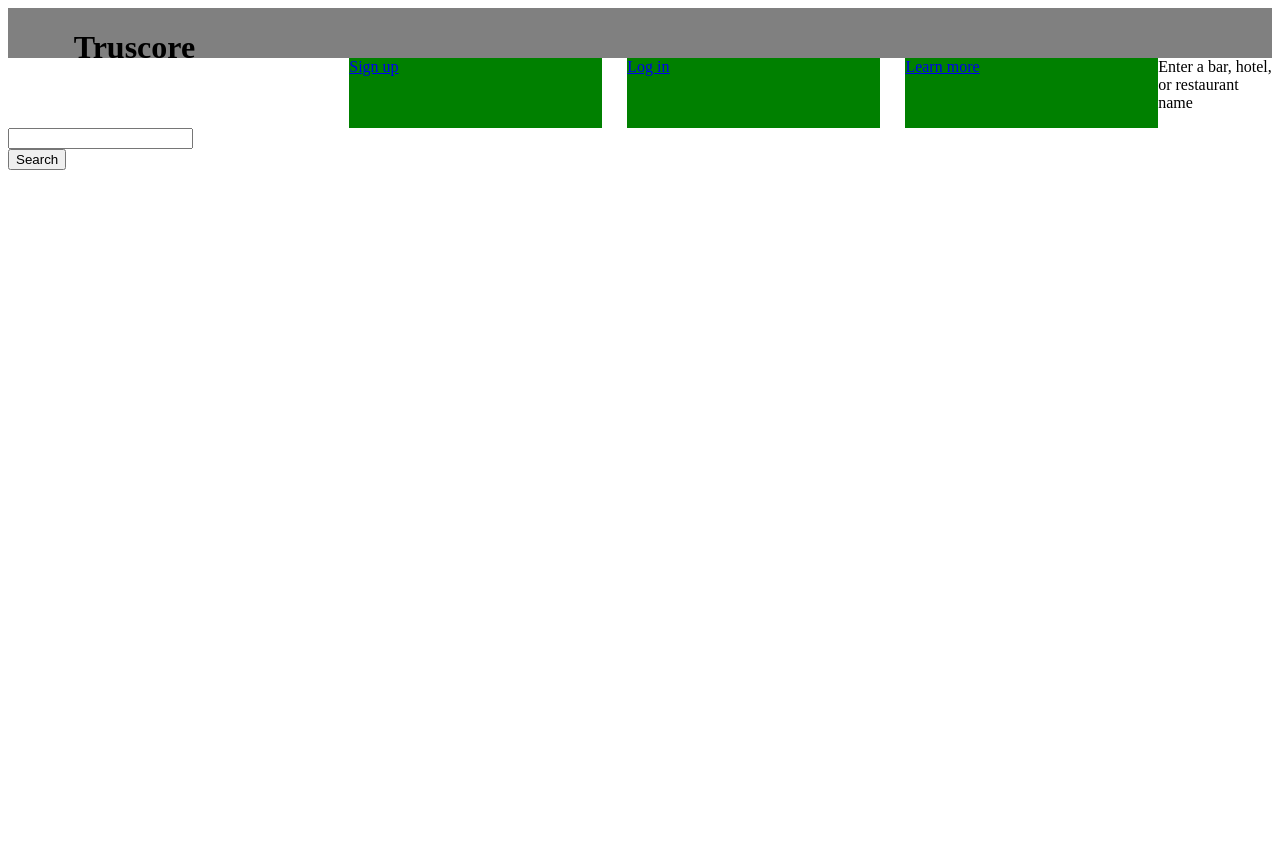
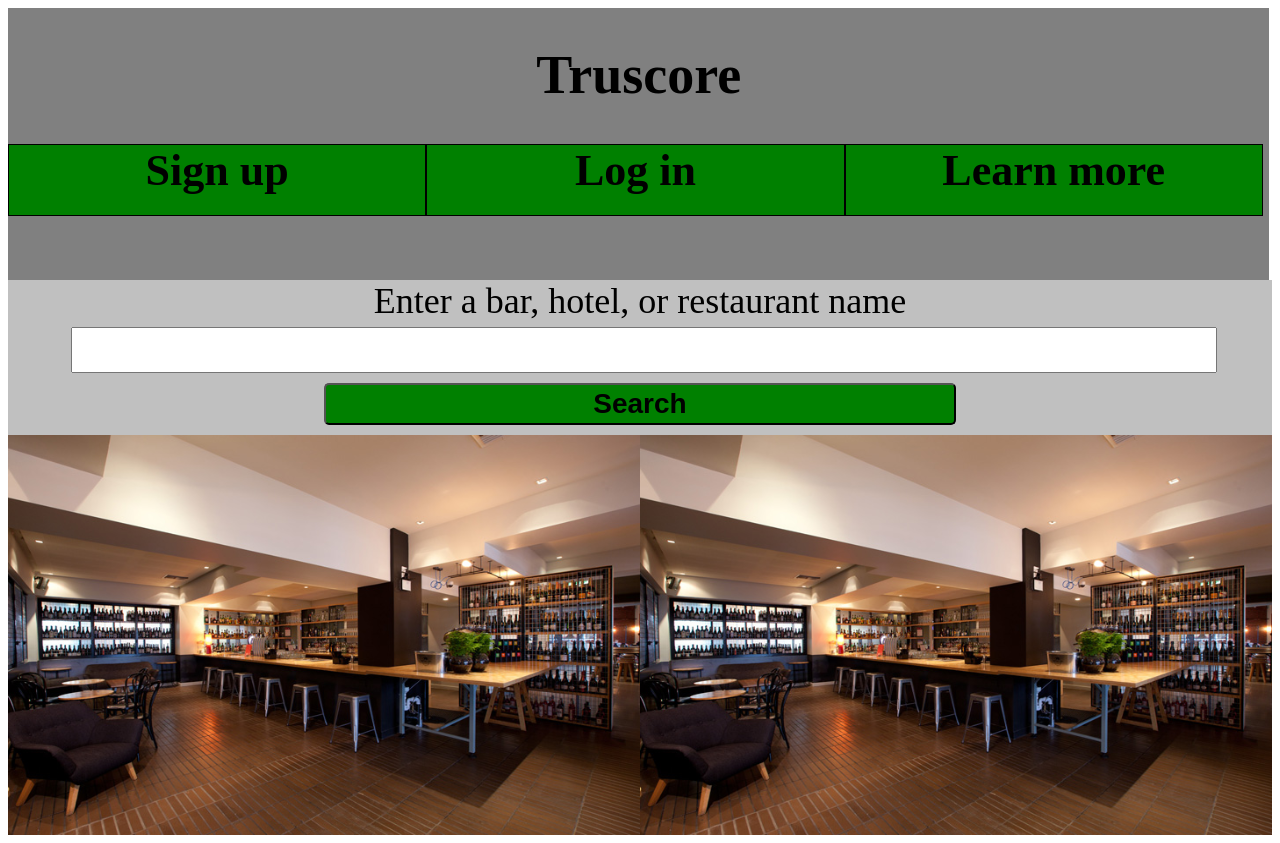
Before and after one commit to thekitbag/truscore, a Flask app: page / in a window 1280 px wide. Before the commit the page ends 170 px from the top, so only its background shows below. Run offline with Flask 2, Linux system fonts and the light colour scheme.

Commit message:
loads of changes

```diff
--- a/truscore/search.py
+++ b/truscore/search.py
@@ -2,7 +2,115 @@ from random import randint
 from datetime import date
 from .models import Vote
 
+class AggregateResults():
+	def collateResults(query):
+		"""returns all results for a given query"""
+		votes = Vote.query.all()
+		results = []
+		establishments = set()
+		for vote in votes:
+			establishments.add(vote.establishment)
+		for establishment_name in establishments:
+			resultData = {}
+			resultData['establishment'] = establishment_name
+			resultData['truscore'] = Truscore.calculateTruscore(votes, establishment_name)
+			results.append(resultData)
+		return results
+
+
+class Truscore():
+	def calculateTruscore(votes, establishment_name):
+		"""takes a list of vote objects  and an establishment name and returns a weighted score based
+		on the properties of those votes"""
+		votes_and_weightings = []
+		number_of_votes = 0
+		users_and_weights = Truscore.calculateUserWeightings(votes)
+		for vote in votes:
+			if vote.establishment == establishment_name:
+				number_of_votes += 1
+				vote_weight = DateWeight.calculateDateWeighting(vote) * users_and_weights[vote.username]
+				vote_dict = {}
+				vote_dict['vote value'] = vote.vote
+				vote_dict['vote weight'] = vote_weight
+				votes_and_weightings.append(vote_dict)
+		totalscore = 0
+		effective_number_of_votes = 0
+		for item in votes_and_weightings:
+			totalscore += (item['vote value'] * item['vote weight'])
+			effective_number_of_votes += item['vote weight']
+		initial_score = totalscore / effective_number_of_votes * 20
+		truscore = round(Truscore.adjustForNumberOfVotes(initial_score, number_of_votes))
+		return {'score':truscore, 'number of votes':number_of_votes}
+
+	def calculateUserWeightings(votes):
+		users_and_weights = {}
+		users =  set()
+		for vote in votes:
+			users.add(vote.username)
+		for username in users:
+			total_votes = 0
+			voter_weight = 0
+			for each_vote in votes:
+				if each_vote.username == username:
+					total_votes += 1
+					print(username, total_votes)
+			if total_votes < 5:
+				voter_weight = 1
+			elif total_votes < 10:
+				voter_weight = 2
+			elif total_votes < 25:
+				voter_weight = 3
+			else: vote_weight = 5
+			users_and_weights[username] = voter_weight
+		return users_and_weights
+
+	def adjustForNumberOfVotes(initial_score, number_of_votes):
+		diff = 50-initial_score
+		if number_of_votes < 5:
+			new_diff = diff/1.5
+		elif number_of_votes < 10:
+			new_diff = diff/1.3
+		elif number_of_votes < 25:
+			new_diff = diff/1.1
+		else: new_diff = diff
+		new_score = 50 - new_diff
+		return new_score
+
+class DateWeight():
+	def days_ago(year, month, day):
+		input_date = date(year, month, day)
+		today = date.today()
+		delta = today - input_date
+		return delta.days
+
+	def calculateDateWeighting(vote):
+		year = int(vote.date[0:4])
+		month = int(vote.date[5:7])
+		day = int(vote.date[8:10])
+		days_since_vote = DateWeight.days_ago(year,month,day)
+		if days_since_vote < 7:
+			return 5
+		elif days_since_vote < 21:
+			return 4
+		elif days_since_vote < 50:
+			return 3
+		elif days_since_vote < 100:
+			return 2
+		else: return 1
+
+class UserWeight():
+	def calculateUserWeighting(vote):
+		"""takes the username of a voter and calculates the weight that user deserves based  on
+		how many votes they have ever cast and their personality
+		n.b. Will need a better way to do this in future as it will currnely query the entire
+		DB for each individual vote - doesn't scale"""
+		return 1
+
+
+
 class Test():
+	def calculateTruscore(establishment):
+		return 42
 
 	def getResults():
 		"""interpret search term, use some public API to find hits, look up those hits against votes in the DB,
@@ -88,59 +196,3 @@ class Test():
 		elif number_of_votes < 50:
 			reliability = 2
 		return reliability
-
-
-
-	def days_ago(year, month, day):
-		input_date = date(year, month, day)
-		today = date.today()
-		delta = today - input_date
-		return delta.days
-
-	def calculateDateWeighting(date):
-		year = int(date[0:4])
-		month = int(date[5:7])
-		day = int(date[8:10])
-		days_since_vote = Test.days_ago(year,month,day)
-		if days_since_vote < 7:
-			return 4
-		elif days_since_vote < 21:
-			return 3
-		elif days_since_vote < 50:
-			return 2
-		elif days_since_vote < 100:
-			return 1
-
-
-
-test_votes = [
-{'date': '2018-11-27', 'user':'mark', 'score':5},
-{'date': '2018-10-23', 'user':'paul', 'score':2}
-]
-
-positive_votes = [3,4,4,5,4,4,5]
-negative_votes = [1,2,2,1,2]
-
-
-users = []
-
-
-class User():
-	def __init__(self):
-		self.name = ""
-		self.votes = []
-
-	def getUserByUsername(username):
-		user = [userObject for userObject in users if userObject.name == username]
-		return user[0]
-
-
-
-mark = User()
-mark.name = "mark"
-mark.votes = positive_votes
-paul = User()
-paul.name = "paul"
-paul.votes = negative_votes
-users.append(mark)
-users.append(paul)
--- a/truscore/static/css/main.css
+++ b/truscore/static/css/main.css
@@ -1,21 +1,39 @@
+.body {
+    min-width: 720px;
+}
+
 .header-bar {
-	height: 50px;
-	width: 100%;
-	background-color: grey;
-	text-align: center;
+    height: 136px;
+    width: 99.8%;
+    background-color: grey;
+    text-align: center;
 }
+
+
 .section-content {
 	background-color: teal;
 
 
 }
 
-.section-content a{
-	float: left;
-	height: 70px;
-	width: 20%;
-	background-color: green;
-	margin-left: 2%;
+.header-bar a {
+    text-decoration: none;
+    float: left;
+    height: 70px;
+    width: 33%;
+    margin-bottom: 20px%;
+    background-color: green;
+    border: 1px solid black;
+    font-size: 44px;
+    text-align: center;
+    color: black;
+    font-weight: 800;
+    vertical-align: center;
+    font-style: none;
+}
+
+.header-bar a:hover {
+    background-color: teal;
 }
 
 
@@ -35,6 +53,7 @@
 	background-color: green;
 	border-radius: 5px;
 	text-align: center;
+    font-weight: 600;
 
 }
 
@@ -69,7 +88,10 @@
 	font-size: 40px;
 }
 
-
+.number-of-votes {
+    float: left;
+    font-size: 14px;
+}
 .more-info {
     float: right;
     width: 15%;
@@ -142,9 +164,33 @@
 .title {
     font-weight: 800;
     float: left;
-    width: 20%;
+    width: 100%;
     margin-right: 5%;
     margin: right;
+    font-size: 54px;
+}
+
+.title-search {
+    font-size: 36px;
+    text-align: center;
+    width: 100%;
+    display: block;
+}
+
+.enter-search-term {
+    margin-left: 5%;
+    margin-bottom: 10px;
+    width: 90%;
+    height: 40px;
+    font-size: 20px;
+    margin-top: 5px;
+}
+
+.submit-search {
+    width: 50%;
+    height: 42px;
+    margin-left: 25%;
+    font-size:28px;
 }
 
 .value {
@@ -156,3 +202,15 @@
     width: 100%;
     border: 1px solid black;
 }
+
+#background-pic {
+    background-image: url(../img/hotelbar.jpg);
+    height: 400px;
+    width: 100%;
+    background-repeat: round;
+}
+
+.search-section {
+    background-color: silver;
+    padding-bottom: 10px;
+}
--- a/truscore/templates/about.html
+++ b/truscore/templates/about.html
@@ -1,4 +1,4 @@
-{% extends "base.html" %}
+{% extends "logged_out_base.html" %}
 
 {% block content %}
 <h3>Truscore is the place to go to get a reliable rating on anything. Want to know if a hotel, bar, restaurant, shop, website, tv programme, set of golf clubs or anything you are considering investing your time or money into is worthwhile? Truscore is the place to come.</h3>
--- a/truscore/templates/index.html
+++ b/truscore/templates/index.html
@@ -1,19 +1,14 @@
-{% extends "base.html" %}
+{% extends "logged_out_base.html" %}
 
 {% block content %}
-  <main class="hero-section">
+  <main>
     <div class="container">
-      <div class="section-content">
-        <a href="{{ url_for('signup') }}" class="btn-primary">Sign up</a>
-        <a href="{{ url_for('login') }}" class="btn-secondary">Log in</a>
-        <a href="{{ url_for('about') }}" class="btn-secondary">Learn more</a>
-      </div>
       <div class="search-section">
         <form method="POST" action="/search">
         {{ form.hidden_tag() }}
 
           <div class="form-group">
-          {{ form.search.label }}
+            {{ form.search.label(class='title-search')}}
 
             {% if form.search.errors %}
               {% for error in form.password.errors %}
@@ -21,15 +16,14 @@
               {% endfor %}
             {% endif %}
 
-          {{ form.search }}
+            {{ form.search(class='enter-search-term') }}
           </div>
 
-        {{ form.submit(class="btn-primary") }}
+        {{ form.submit(class="btn submit-search") }}
         </form>
       </div>
-
-      <div class="clearfix"></div>
-
+      <div id="background-pic">
+      </div>
     </div>
   </main>
 {% endblock %}
--- a/truscore/templates/base.html
+++ b/truscore/templates/logged_in_base.html
@@ -5,15 +5,11 @@
     <meta http-equiv="Cache-Control" content="no-cache"/>
   </head>
   <body>
-    <header>
-      <div class="header-bar">
-        <h1 class="title">Truscore</h1>
-      </div>
-
-    </header>
-
+  <div class="header-bar">
+    <a href="{{ url_for('x') }}" class="btn-primary">Home</a>
+    <a href="{{ url_for('x') }}" class="btn-secondary">My Account</a>
+  </div>
     {% block content %}
     {% endblock %}
-
   </body>
 </html>
--- /dev/null
+++ b/truscore/templates/logged_out_base.html
@@ -0,0 +1,22 @@
+<!DOCTYPE html>
+<html>
+  <head>
+    <link href="{{ url_for('static', filename='css/main.css') }}" rel="stylesheet" >
+    <meta http-equiv="Cache-Control" content="no-cache"/>
+  </head>
+  <body class="body">
+    <header>
+      <div class="header-bar">
+        <h1 class="title">Truscore</h1>
+      </div>
+
+    </header>
+    <div class="header-bar">
+      <a href="{{ url_for('signup') }}" class="btn-primary">Sign up</a>
+      <a href="{{ url_for('login') }}" class="btn-secondary">Log in</a>
+      <a href="{{ url_for('about') }}" class="btn-secondary">Learn more</a>
+    </div>
+    {% block content %}
+    {% endblock %}
+  </body>
+</html>
--- a/truscore/templates/login.html
+++ b/truscore/templates/login.html
@@ -1,4 +1,4 @@
-{% extends "base.html" %}
+{% extends "logged_out_base.html" %}
 
 {% block content %}
   <main class="container signup-section">
--- a/truscore/templates/search.html
+++ b/truscore/templates/search.html
@@ -1,3 +1,6 @@
+{% extends "logged_in_base.html" %}
 <h1>You'll see this page if you're logged in {{name}}</h1>
+<a class="btn logout" href="/logout">Logout</a>
 
-{% extends "results.html" %}
+{% block content %}
+{% endblock %}
--- a/truscore/templates/signup.html
+++ b/truscore/templates/signup.html
@@ -1,4 +1,4 @@
-{% extends "base.html" %}
+{% extends "logged_out_base.html" %}
 
 {% block content %}
   <main class="container signup-section">
--- a/truscore/views.py
+++ b/truscore/views.py
@@ -2,7 +2,7 @@ from flask import session, render_template, request, redirect, url_for, json
 from truscore import app, db
 from .models import User, Vote
 from .forms import SignupForm, LoginForm, SearchForm
-from .search import Test
+from .search import Truscore, AggregateResults
 import datetime
 
 @app.route("/")
@@ -72,21 +72,12 @@ def logout():
 
 @app.route("/search", methods=["GET", "POST"])
 def search():
-  if request.method == "GET":
     if 'email' in session:
-      results = Test.getResults()
+      query = 'dummy data'
+      results = AggregateResults.collateResults(query)
       return render_template('search.html', name=session.get('name'), searchResults=results)
     else:
       return redirect(url_for('index'))
-
-  if request.method == "POST":
-    results = Test.getResults()
-    return redirect(url_for('searchResults', searchResults=results))
-
-@app.route("/searchResults")
-def searchResults():
-  results = Test.getResults()
-  return render_template('results.html', searchResults=results)
 
 @app.route("/getMoreInfo", methods=["GET", "POST"])
 def getMoreInfo():
```
Also changed, not shown: truscore/static/js/search.js (+25 -2 lines), truscore/templates/results.html (+43 -15 lines), truscore/static/img/hotelbar.jpg (added). Lines whose indentation alone changed are shown as unchanged.
